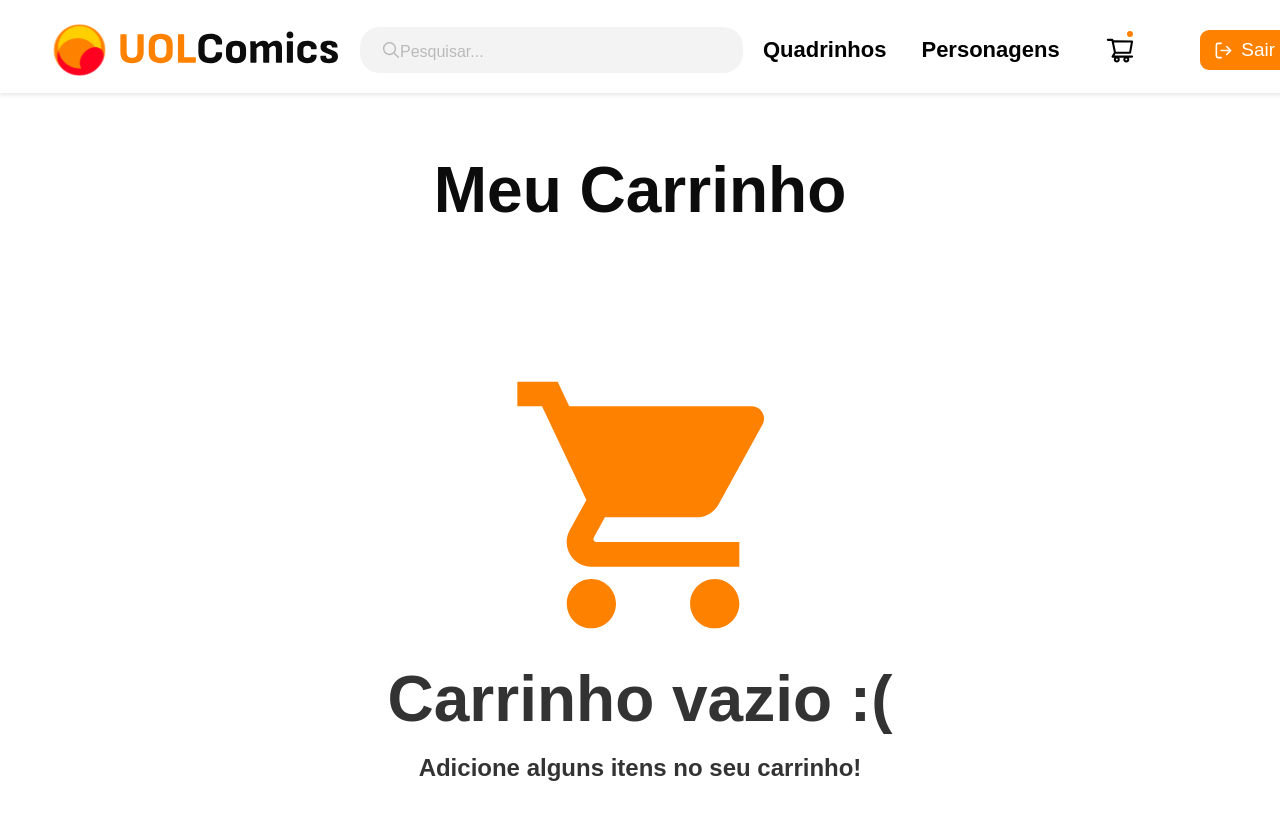
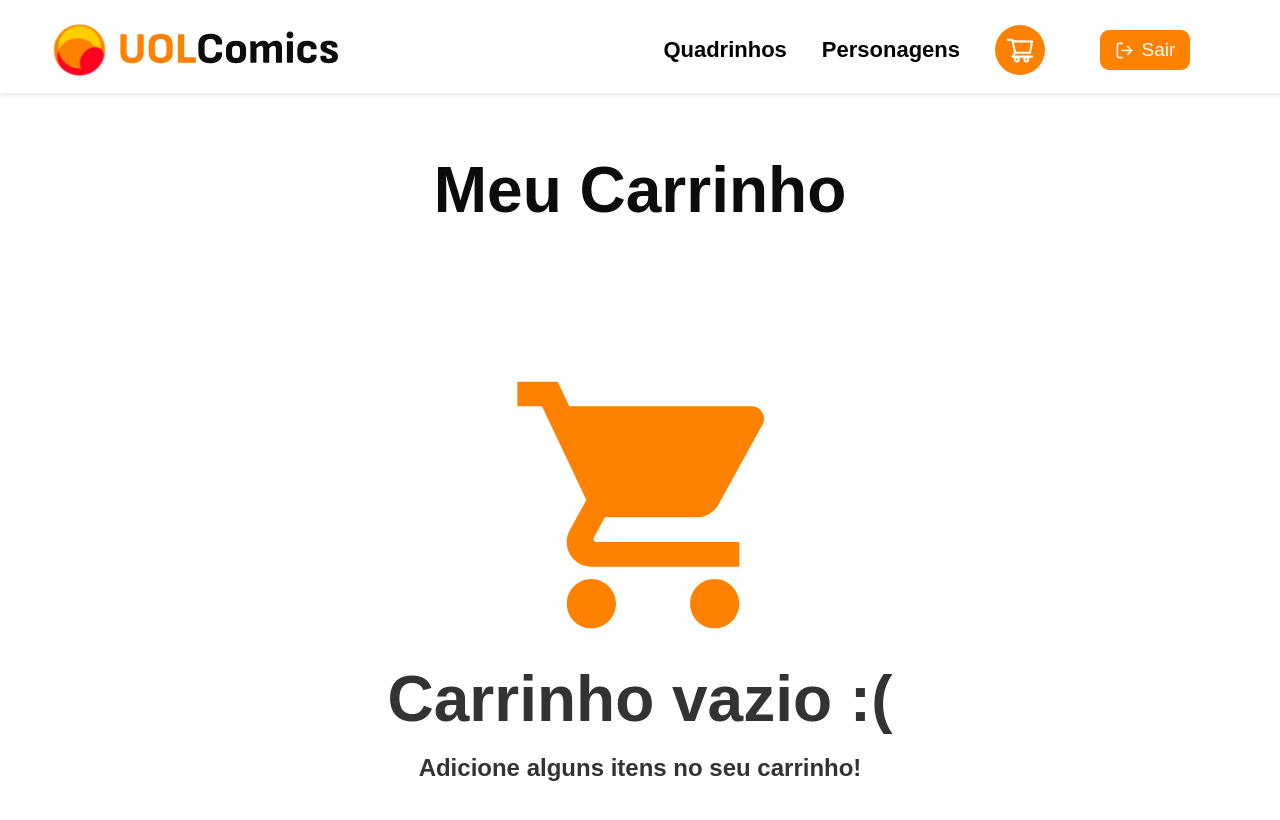
Before and after one commit to henriquepontees/desafio-02-aws-react, a React (Vite) app: page /cart in a window 1280 px wide. Shown: the top 820 px of the page. Built offline with nearby package versions, Linux system fonts and the light colour scheme; a web font is replaced by a local one.

Commit message:
✨ feat: Adjusted CSS for CharacterDetails, added GIF and fixed header input
- Updated the CSS for the CharacterDetails screen to improve the layout.
- Added a GIF that appears in most parts of the project.
- Fixed the header by adjusting the input for better usability.

```diff
--- a/src/Components/Header/SideBar.tsx
+++ b/src/Components/Header/SideBar.tsx
@@ -21,7 +21,7 @@ const SideBar : React.FC<SideBarProps> = ({isOpen, toggleCallback, handleLogout}
                 </button>
                 <h2 className="sidebar-title">Páginas</h2>
                 <div className="sidebar-links">
-                    <Link to="/ComicsList" className={location.pathname === '/ComicsList' ? 'active' : ''}>Quadrinhos</Link>
+                    <Link to="/comic" className={location.pathname === '/Comic' ? 'active' : ''}>Quadrinhos</Link>
                     <Link to="/characters" className={location.pathname === '/characters' ? 'active' : ''}>Personagens</Link>
                 </div>
                 <button className="logout-btn" onClick={handleLogout}>
--- a/src/components/Header/Header.tsx
+++ b/src/components/Header/Header.tsx
@@ -25,14 +25,15 @@ const Header: React.FC<HeaderProps> = ({ enabled = false }) => {
     const handleCartClick = () => navigate('/cart');
 
     useEffect(() => {
-        const isCartPage = location.pathname === '/Cart';
+        const isCartPage = location.pathname === '/cart';
         const isBuyPage = location.pathname === '/buy';
         const isCharacterPage = location.pathname.toLowerCase().startsWith('/characters/');
         const isComicPage = location.pathname.toLowerCase().startsWith('/comic/');
+        const isSuccessPage = location.pathname.toLowerCase().startsWith('/success');
 
         setIsCartSelected(isCartPage);
 
-        setIsSearchVisible(!isCartPage && !isBuyPage && !isCharacterPage && !isComicPage);
+        setIsSearchVisible(!isCartPage && !isBuyPage && !isCharacterPage && !isComicPage && !isSuccessPage);
     }, [location]);
 
 
--- a/src/pages/CharactersDetails.tsx
+++ b/src/pages/CharactersDetails.tsx
@@ -1,8 +1,8 @@
 import { useParams } from 'react-router-dom';
 import { useState, useEffect } from 'react';
-//import { useNavigate } from 'react-router-dom';
 import axios from 'axios';
 import '/src/styles/CharacterDetails.css';
+import Spinner from '../Components/Spinner';
 
 interface Character {
     name: string,
@@ -25,12 +25,12 @@ export const CharactersDetails = () => {
   const { id } = useParams();
   const [character, setCharacter] = useState<Character | null>(null);
   const apiKey = '6fc18222ac8e9167cd6f3fb05cff423b';
-  const [loading, setLoading] = useState<boolean>(true);
+  const [loading, setLoading] = useState(true);
 
   useEffect(() => {
     const fetchData = async () => {
+      setLoading(true);
       try {
-
         const generalResponse = await axios.get(
           `https://gateway.marvel.com:443/v1/public/characters/${id}?apikey=${apiKey}`
         );
@@ -47,22 +47,22 @@ export const CharactersDetails = () => {
         const storiesInfo = storiesResponse.data.data;
         const comicsInfo = comicsResponse.data.data;
 
-        const characterData: Character ={
+        const characterData: Character = {
           name: charInfo.name,
           image: `${charInfo.thumbnail.path}/portrait_xlarge.jpg`,
           created: charInfo.modified ? charInfo.modified.slice(0, 4) : "Data não disponível",
           seriesNumber: charInfo.series.available === "" ? "Registro não existe." : charInfo.series.available,
           storiesNumber: charInfo.stories.available === "" ? "Registro não existe." : charInfo.stories.available,
           description: charInfo.description === "" ? "Registro não existe." : charInfo.description,
-          stories: storiesInfo.results.slice(0,3).map((comic: any) => ({
+          stories: storiesInfo.results.slice(0, 3).map((comic: any) => ({
             id: comic.id,
             name: comic.title,
-            image: comic.thumbnail.path+"/portrait_xlarge.jpg",
+            image: comic.thumbnail.path + "/portrait_xlarge.jpg",
           })),
           otherComics: comicsInfo.results.map((comic: any) => ({
             id: comic.id,
             name: comic.title,
-            image: comic.thumbnail.path+"/portrait_xlarge.jpg",
+            image: comic.thumbnail.path + "/portrait_xlarge.jpg",
           })),
         };
 
@@ -75,10 +75,11 @@ export const CharactersDetails = () => {
     };
 
     fetchData();
-  }, []);
+  }, [id]);
+
 
   if (loading) {
-    return <p>Carregando...</p>;
+    return <Spinner />;
   }
 
   if (!character) {
@@ -87,19 +88,19 @@ export const CharactersDetails = () => {
 
   return (
     <div className="character-details-container">
-
       <button className="back-button" onClick={() => window.history.back()}>
-  <svg xmlns="http://www.w3.org/2000/svg" width="24" height="24" fill="none" viewBox="0 0 24 24" stroke="rgba(255, 129, 0, 1)">
-    <path stroke-linecap="round" stroke-linejoin="round" stroke-width="2" d="M15 19l-7-7 7-7" />
+        <svg xmlns="http://www.w3.org/2000/svg" width="50" height="64" fill="none" viewBox="0 0 24 24" stroke="rgba(255, 129, 0, 1)">
+          <path strokeLinecap="round" strokeLinejoin="round" strokeWidth="2" d="M15 19l-7-7 7-7" />
         </svg>
         Voltar
       </button>
-        <div className='main-information-container'>
+
+      <div className="main-information-container">
         <div className="character-details-image-container">
           <img src={character.image} alt={character.name} className="character-details-image" />
         </div>
 
-            <div className='character-informations'>
+        <div className="character-informations">
           <h1 className="character-details-name">{character.name}</h1>
 
           <div className="info-container">
@@ -113,7 +114,7 @@ export const CharactersDetails = () => {
             </div>
             <div className="info-item">
               <h3 className="info-title">Núm. de séries</h3>
-                      <p  className="info-value">{character.seriesNumber}</p>
+              <p className="info-value">{character.seriesNumber}</p>
             </div>
           </div>
 
@@ -121,7 +122,6 @@ export const CharactersDetails = () => {
           <p className="character-description">{character.description}</p>
 
           <div className="character-stories">
-
             <h3 className="character-stories-title">Histórias</h3>
             <div className="stories-list">
               {character.stories.map((story) => (
--- a/src/pages/ComicListDetails.tsx
+++ b/src/pages/ComicListDetails.tsx
@@ -5,7 +5,7 @@ import axios from 'axios';
 import '../styles/ComicListDetails.css';
 import { ToastContainer, toast } from 'react-toastify';
 import 'react-toastify/dist/ReactToastify.css';
-
+import Spinner from '../Components/Spinner';
 interface Comic {
     title: string,
     image: string,
@@ -122,7 +122,7 @@ export const ComicListDetails = () => {
   };
 
   if (loading) {
-    return <p>Carregando...</p>;
+    return <Spinner />;
   }
 
   if (!comic) {
```
Also changed, not shown: src/styles/Character.css (line endings or trailing spaces). Lines whose indentation alone changed are shown as unchanged.
